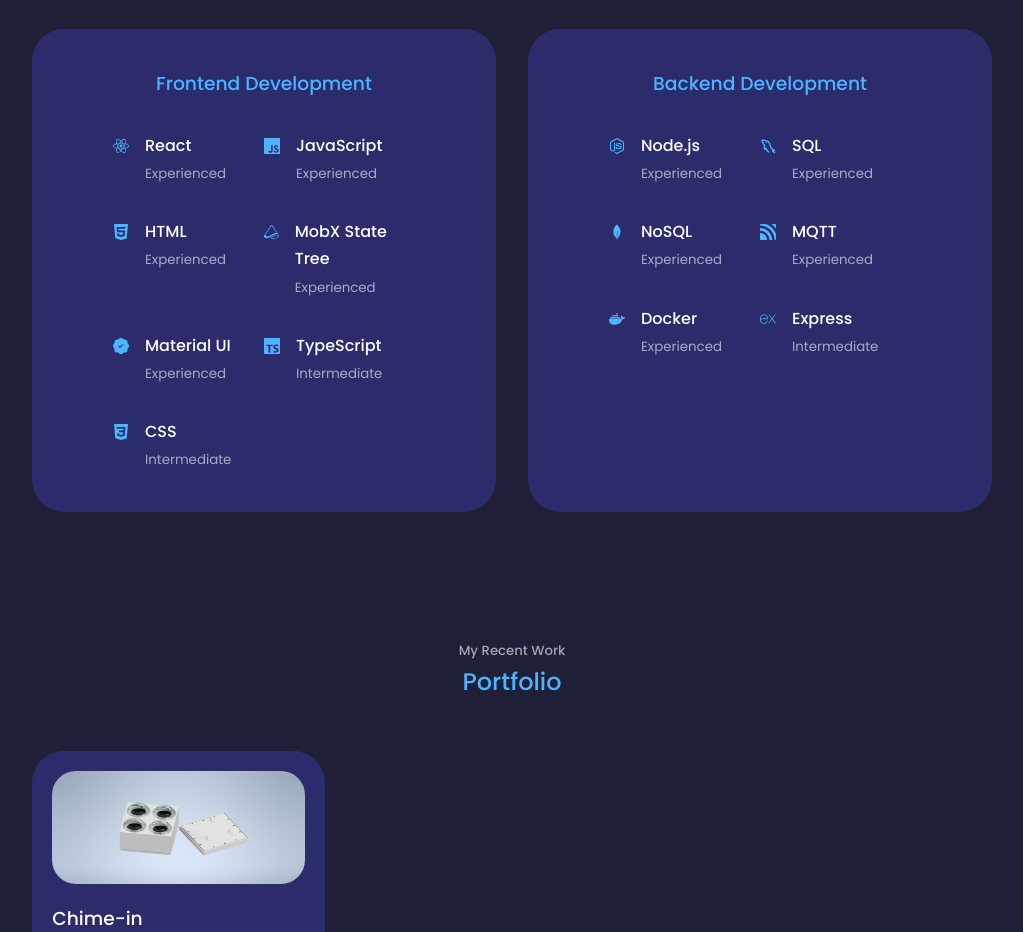
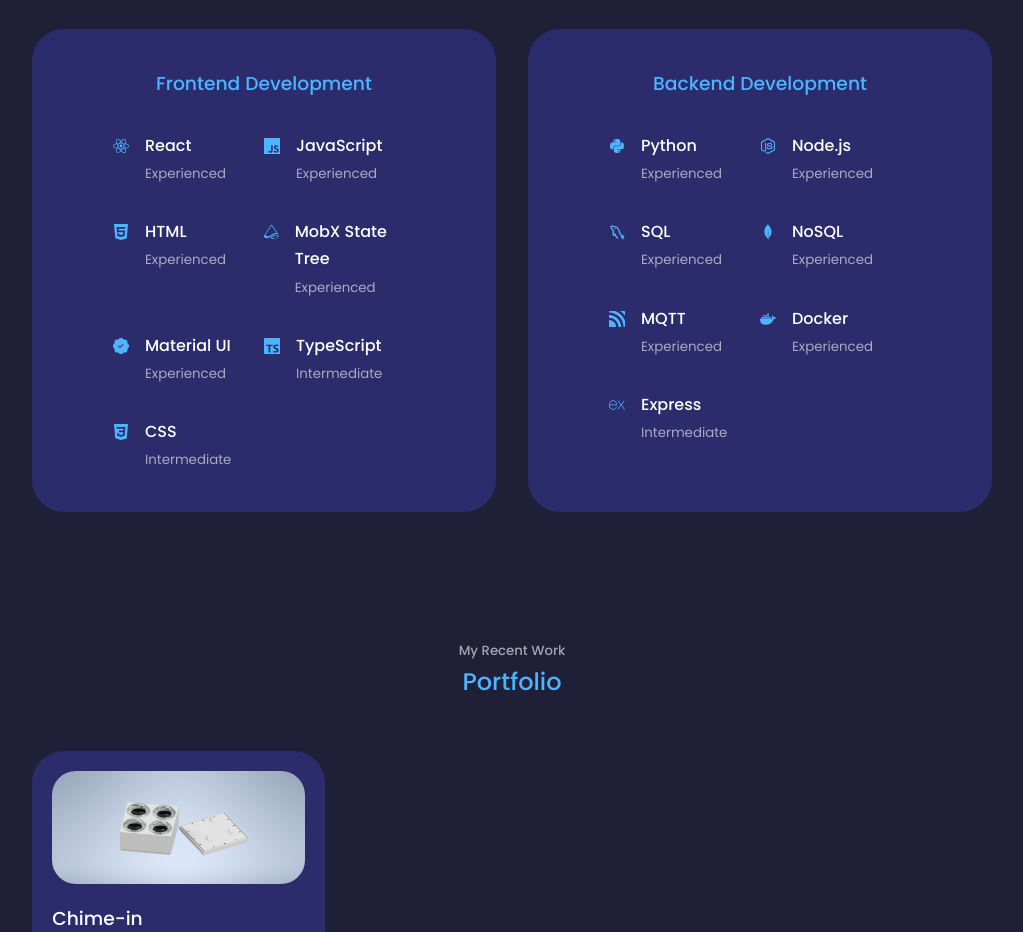
Before and after one commit to Mischa-Lamoureux/personal-portfolio, a React (Create React App) app: page / in a window 1280 px wide. Shown: the part 1700-2632 px from the top of the page, without its empty margins (128-1151 px from the left). Built offline with nearby package versions, Linux system fonts and the light colour scheme.

Commit message:
Added Python to experience

```diff
--- a/src/components/experience/Experience.jsx
+++ b/src/components/experience/Experience.jsx
@@ -1,7 +1,7 @@
 import React from "react";
 import "./experience.css";
 import { BsPatchCheckFill } from "react-icons/bs";
-import { FaReact, FaNodeJs } from "react-icons/fa";
+import { FaReact, FaPython, FaNodeJs } from "react-icons/fa";
 import {
   SiJavascript,
   SiHtml5,
@@ -82,6 +82,13 @@
           <h3>Backend Development</h3>
           <div className="experience__content">
             <article className="experience__details">
+              <FaPython className="experience__details-icon" />
+              <div>
+                <h4>Python</h4>
+                <small className="text-light">Experienced</small>
+              </div>
+            </article>
+            <article className="experience__details">
               <FaNodeJs className="experience__details-icon" />
               <div>
                 <h4>Node.js</h4>
```
